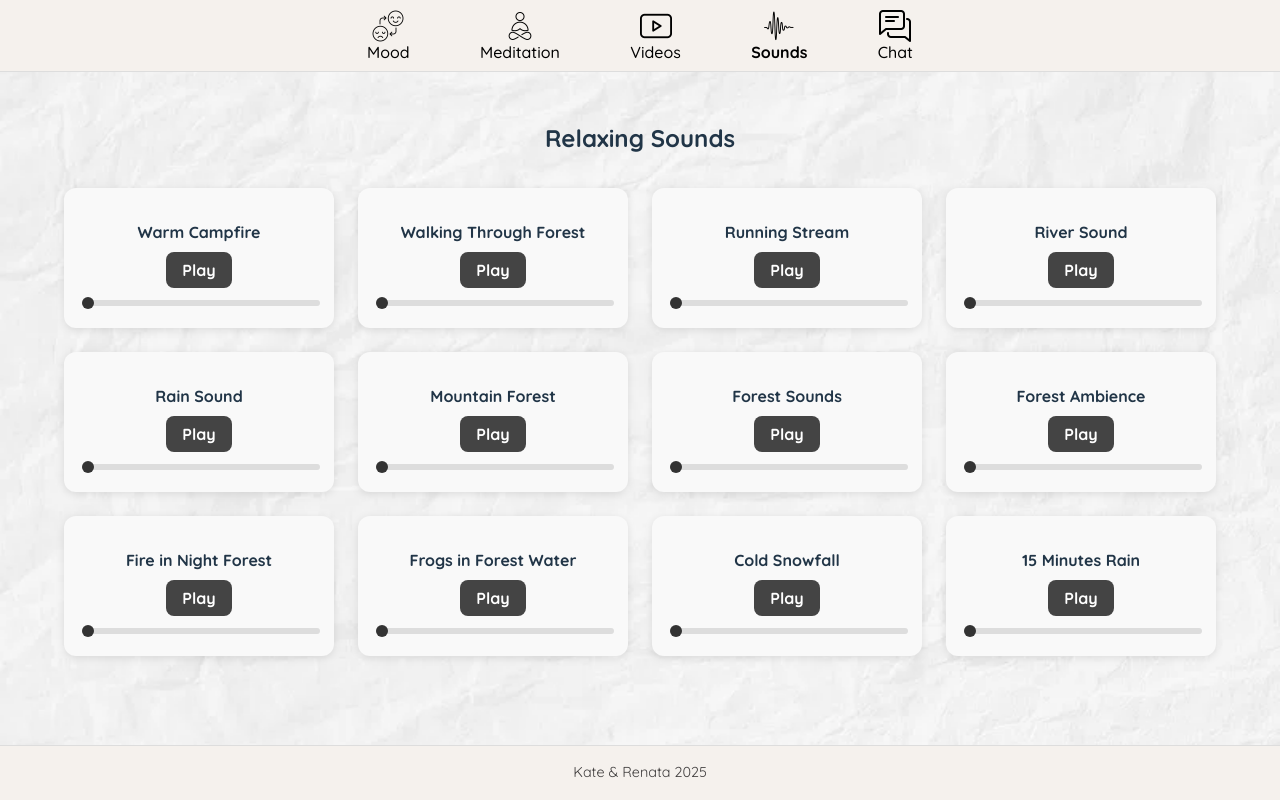
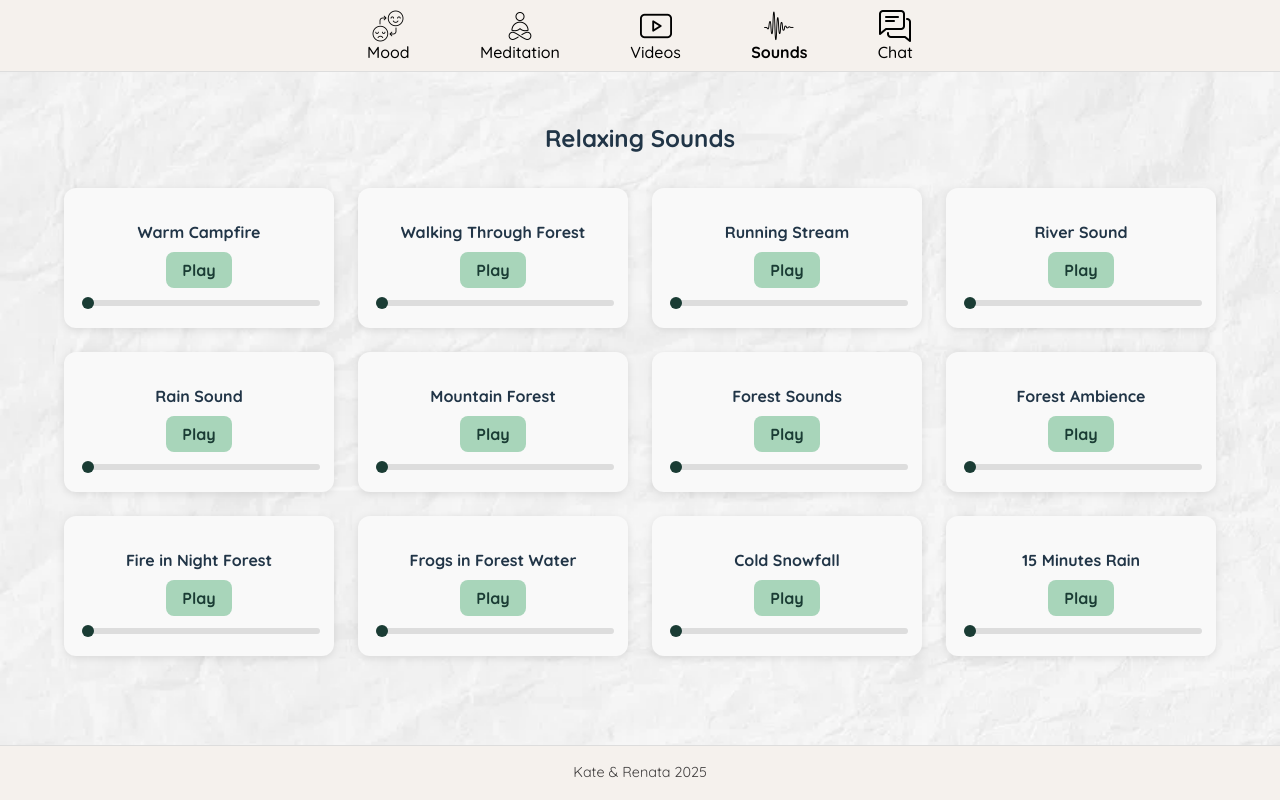
Before and after one commit to RenaSpb/calm-space, a React (Vite) app in the folder client/: page / in a window 1280 px wide. Both pictures are taken after a click on the button "Sounds". Built offline with nearby package versions, Linux system fonts and the light colour scheme.

Commit message:
Refactored SoundsPage.css

```diff
--- a/client/src/Components/Sounds/SoundsPage.css
+++ b/client/src/Components/Sounds/SoundsPage.css
@@ -7,6 +7,7 @@
   margin-top: -1rem;
   margin-bottom: 1rem;
 }
+
 
 .sound-grid {
   display: grid;
@@ -35,18 +36,20 @@
 }
 
 .sound-button {
-  background-color: #444;
-  color: #fff;
+  background-color: #a8d5ba;
+  color: #1a3c34;
   border: none;
   padding: 0.5rem 1rem;
   border-radius: 8px;
   cursor: pointer;
   font-weight: bold;
-  transition: background 0.3s ease;
+  transition: background-color 0.3s ease, transform 0.2s ease;
+  font-size: 1rem;
 }
 
 .sound-button:hover {
-  background-color: #222;
+  background-color: #8ccaae;
+  transform: translateY(-2px);
 }
 
 .progress-bar {
@@ -63,7 +66,7 @@
   appearance: none;
   width: 12px;
   height: 12px;
-  background: #333;
+  background: #1a3c34;
   border-radius: 50%;
   cursor: pointer;
 }
@@ -71,7 +74,7 @@
 .progress-bar::-moz-range-thumb {
   width: 12px;
   height: 12px;
-  background: #333;
+  background: #1a3c34;
   border-radius: 50%;
   cursor: pointer;
 }
```
